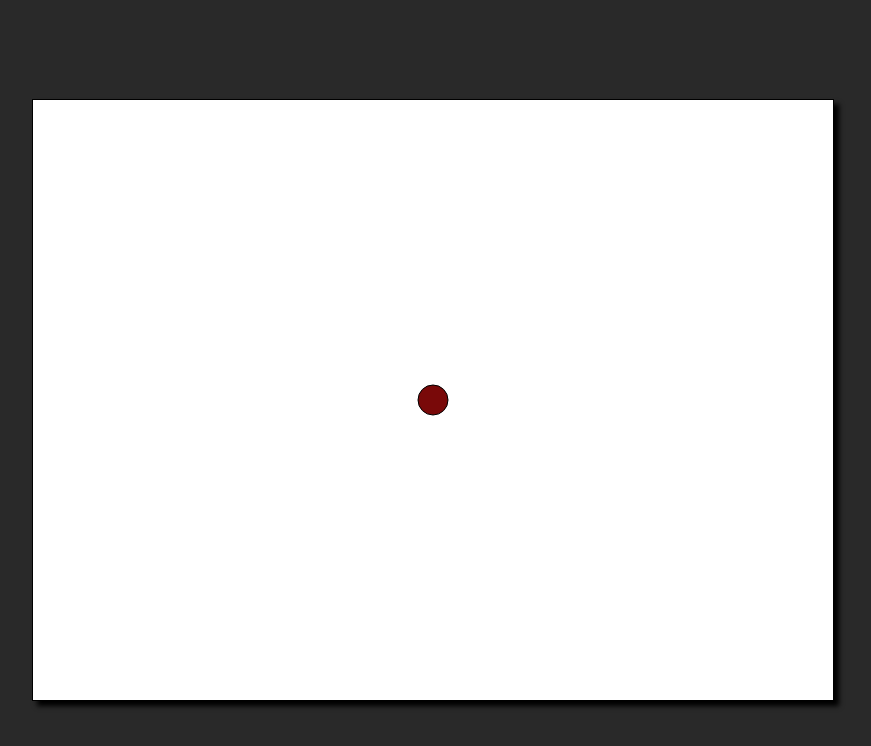
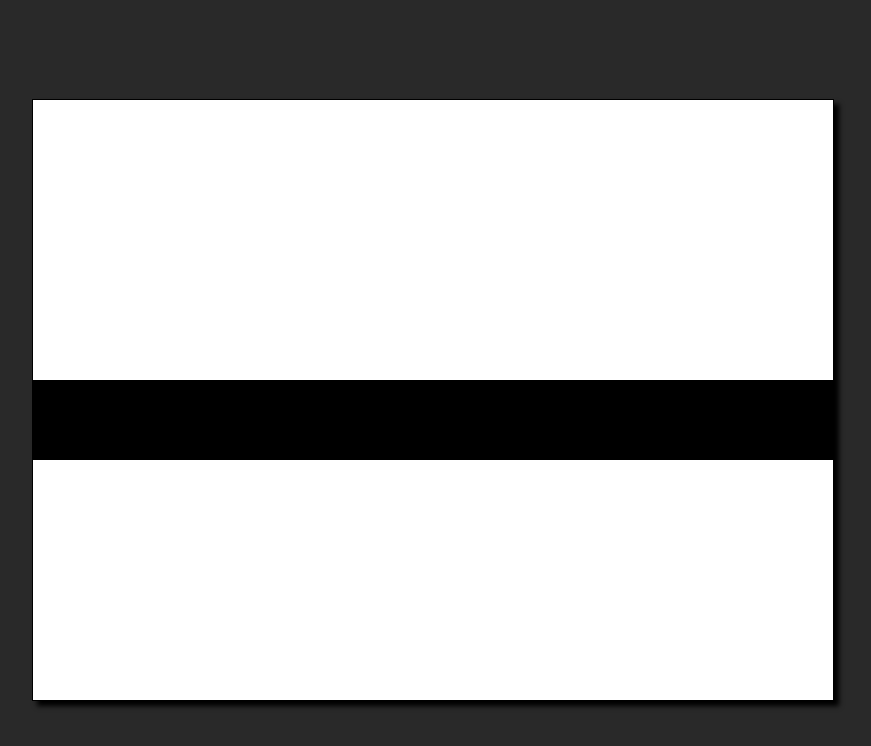
Before and after one commit to sz44/canvasRetroFPS, a plain HTML site: page index.html in a window 1280 px wide. Shown: the whole page, without its empty margins (207-1078 px from the left). Drawn offline with Linux system fonts and the light colour scheme.

Commit message:
wall height grid and player angle adjustable

```diff
--- a/index.html
+++ b/index.html
@@ -13,18 +13,22 @@
             canvas.width = 800;
             canvas.height = 600;
 
-            const gridSize = 8;
+            const gridSize = 40;
+
+            let run = true;
 
             let gridWidth = canvas.width / gridSize;
             let gridHeight = canvas.height / gridSize;
+
+            let grid = Array(gridHeight * gridWidth).fill(0);
 
             let mapHeight = 16;
             let mapWidth = 16;
 
             let depth = 16;
 
-            let playerX = canvas.width / 2;
-            let playerY = canvas.height / 2;
+            let playerX = 8;
+            let playerY = 2;
             let playerA = 0;
 
             let FOV = Math.PI / 4;
@@ -48,7 +52,7 @@
                 ["#", "#", "#", "#", "#", "#", "#", "#", "#", "#", "#", "#", "#", "#", "#", "#"],
             ];
 
-            let map;
+            let map = "";
             map += "################";
             map += "#..............#";
             map += "#..............#";
@@ -78,18 +82,23 @@
                 keys.delete(e.key);
             });
 
+            // let wall = [200,100,400,400];
+            // let wall = [200,200,400,200];
+
             function update() {
                 if (keys.has("a")) {
-                    playerX -= speed;
+                    // playerX -= speed;
+                    playerA -= 0.1;
                 }
                 if (keys.has("d")) {
-                    playerX += speed;
+                    // playerX += speed;
+                    playerA += 0.1;
                 }
                 if (keys.has("w")) {
-                    playerY -= speed;
+                    // playerY -= speed;
                 }
                 if (keys.has("s")) {
-                    playerY += speed;
+                    // playerY += speed;
                 }
 
                 for (let x = 0; x < gridWidth; x++) {
@@ -104,8 +113,8 @@
 
                     while (!hitWall && distanceToWall < depth) {
                         distanceToWall += 0.1;
-                        let testX = playerX + eyeX * distanceToWall;
-                        let testY = playerY + eyeY * distanceToWall;
+                        let testX = Math.floor(playerX + eyeX * distanceToWall);
+                        let testY = Math.floor(playerY + eyeY * distanceToWall);
 
                         if (testX < 0 || testX >= mapWidth || testY < 0 || testY >= mapHeight) {
                             hitWall = true;
@@ -122,7 +131,11 @@
 
                     for (let y = 0; y < gridHeight; y++) {
                         if (y < ceiling) {
-
+                            grid[y * gridWidth + x] = 0;
+                        } else if (y > ceiling && y <= floor) {
+                            grid[y * gridWidth + x] = 1;
+                        } else {
+                            grid[y * gridWidth + x] = 0;
                         }
                     }
                 }
@@ -130,12 +143,26 @@
 
             function draw() {
                 ctx.clearRect(0, 0, canvas.width, canvas.height);
-                ctx.beginPath();
-                ctx.fillStyle = "#790909";
-                ctx.strokeStyle = "#000000";
-                ctx.arc(playerX, playerY, 15, 0, Math.PI * 2);
-                ctx.fill();
-                ctx.stroke();
+                for (let y = 0; y < gridHeight; y++) {
+                    for (let x = 0; x < gridWidth; x++) {
+                        switch (grid[y * gridWidth + x]) {
+                            case 0:
+                                ctx.fillStyle = "#ffffff";
+                                break;
+                            case 1:
+                                ctx.fillStyle = "#000000";
+                                break;
+                        }
+                        ctx.fillRect(x * gridSize, y * gridSize, gridSize, gridSize);
+                    }
+                }
+                // ctx.beginPath();
+                // ctx.fillStyle = "#790909";
+                // ctx.strokeStyle = "#000000";
+                // ctx.arc(playerX, playerY, 15, 0, Math.PI * 2);
+                // ctx.rect(...wall)
+                // ctx.fill();
+                // ctx.stroke();
             }
 
             const FPS = 20;
@@ -145,8 +172,10 @@
 
             function main(time) {
                 requestAnimationFrame(main);
-                draw();
-                update();
+                if ( run){
+                    draw();
+                    update();
+                }
 
                 // let timeElapsed = time - lastRun;
                 // console.log(timeElapsed);
```
